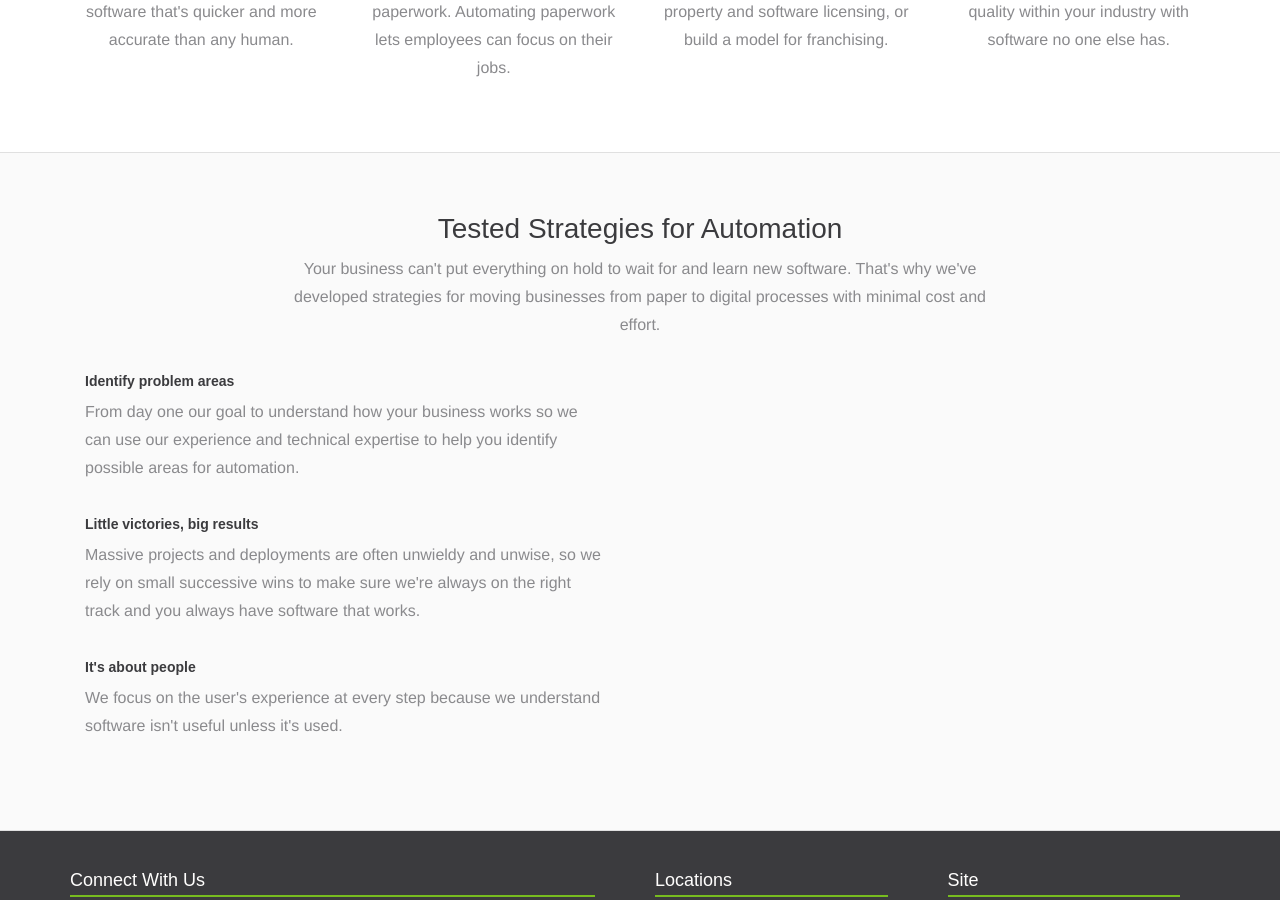
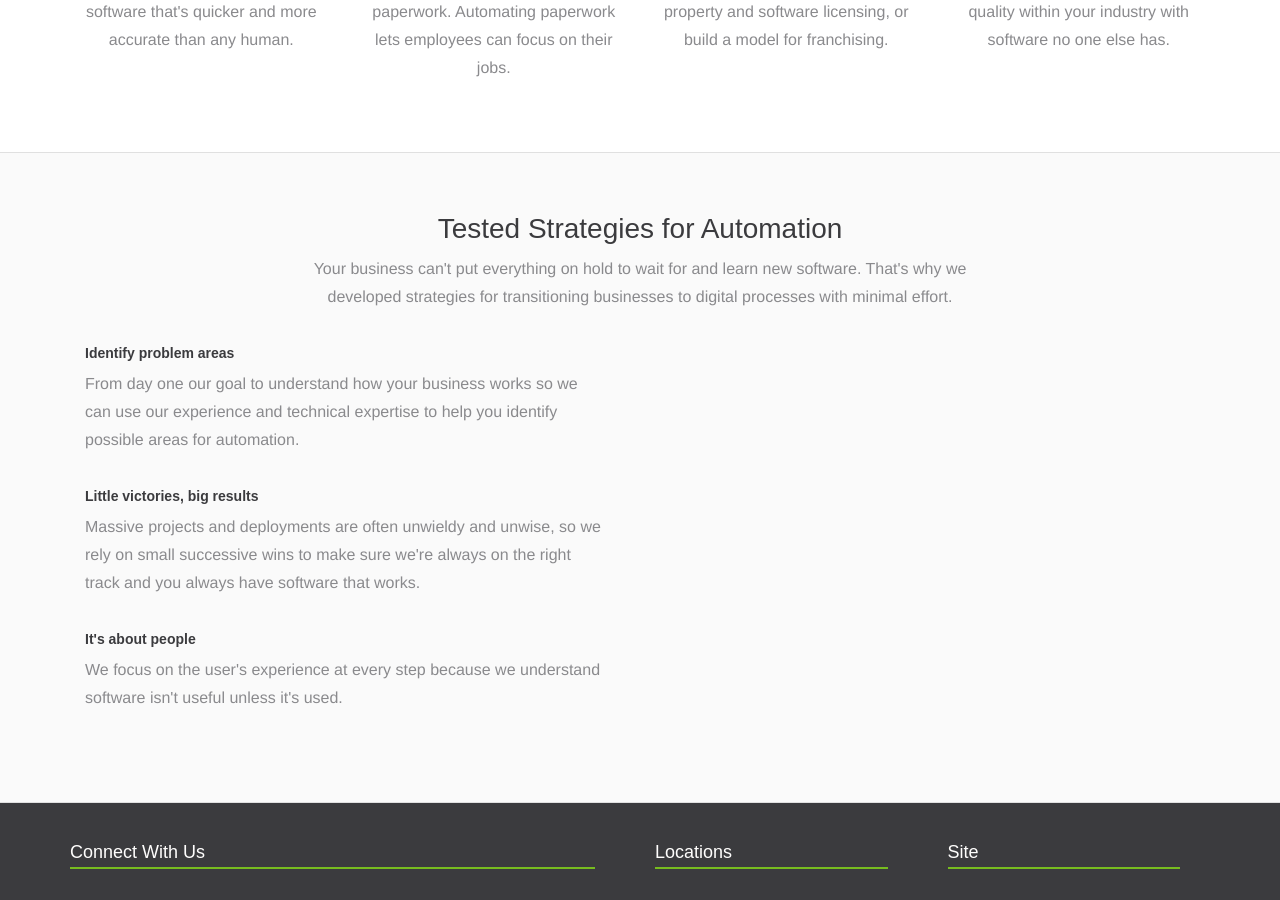
Before and after one commit to SyntropyDev/SyntropyDev.github.io, a Jekyll site: the page built from automation/index.html, in a window 1280 px wide and 900 px high, scrolled down 758 px. Built offline with Jekyll 4.4.1, drawn with Linux system fonts in a browser that asks for light colours; nearby versions of some CDN libraries.

Commit message:
Phrasing

```diff
--- a/automation/index.html
+++ b/automation/index.html
@@ -103,7 +103,7 @@ rank: 0
         <div class="heading" style="text-align: center; margin-bottom: 20px;">
           <!--Lots of businesses don't know how to transition to new processes while keeping the old ones up and running, so we've tested and developed strategies for moving from paper to digital processes with minimal cost and effort.-->
 
-          Your business can't put everything on hold to wait for and learn new software. That's why we've developed strategies for moving businesses from paper to digital processes with minimal cost and effort.
+          Your business can't put everything on hold to wait for and learn new software. That's why we developed strategies for transitioning businesses to digital processes with minimal effort.
 
         </div>
 
```
